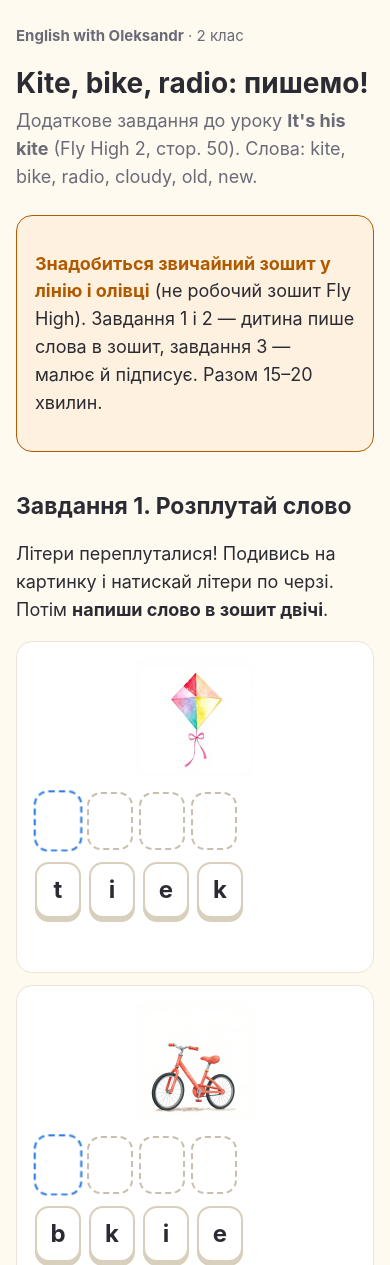
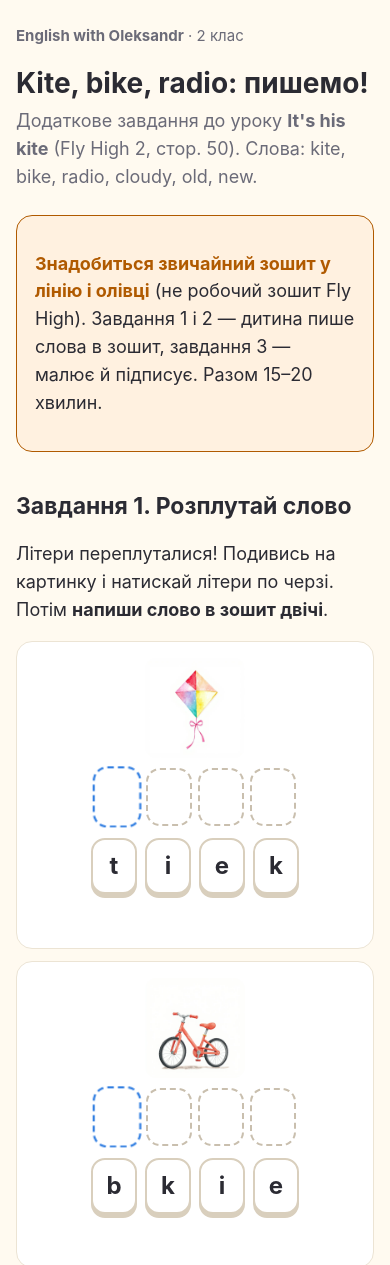
Before and after one commit to english-with-oleksandr/english-with-oleksandr.github.io, a plain HTML site: page kite-homework/index.html in a window 390 px wide. Shown: the top 1265 px of the page. Drawn offline with Linux system fonts and the light colour scheme.

Commit message:
kite-homework: центрування літер на телефоні

```diff
--- a/kite-homework/index.html
+++ b/kite-homework/index.html
@@ -54,7 +54,10 @@
 .draw .en{font-size:21px;font-weight:600;margin:6px 0}
 
 @media (max-width:560px){
-  .task{grid-template-columns:1fr}
+  .task{grid-template-columns:1fr;gap:10px}
+  .task .icon.art{height:100px}
+  .task .slots,.task .pool{justify-content:center}
+  .task .result{text-align:center}
   .tile{font-size:24px;min-width:46px;min-height:46px;padding:6px 10px}
   .slot{min-width:46px;min-height:46px}
   .draw{grid-template-columns:1fr}
```
